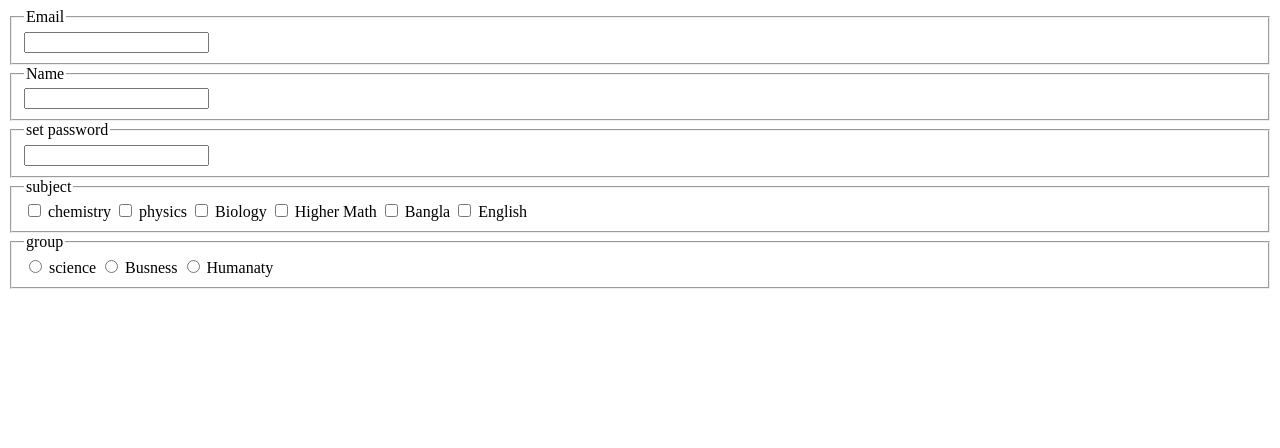
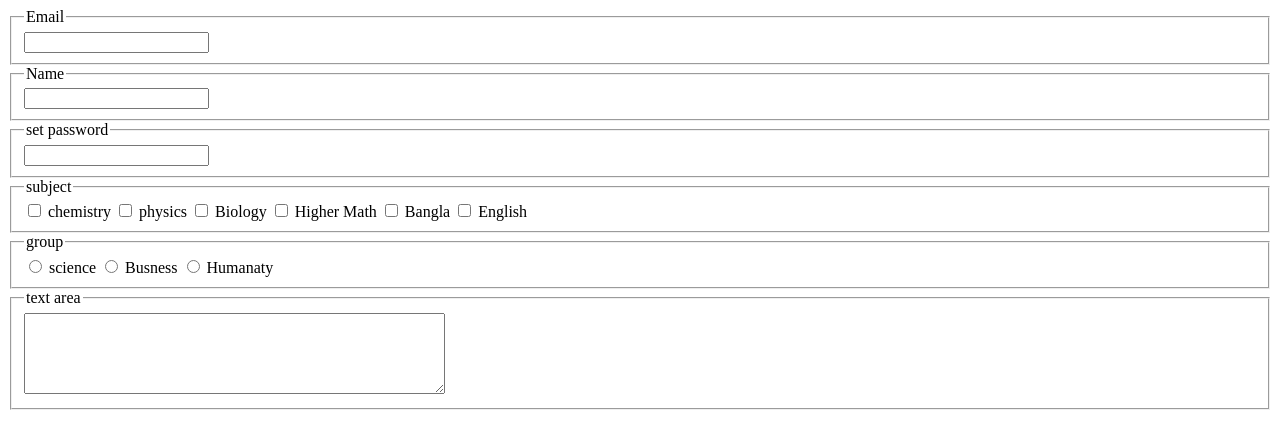
Before and after one commit to faysil-amin/form, a plain HTML site: page index.html in a window 1280 px wide. Drawn offline with Linux system fonts and the light colour scheme.

Commit message:
add textarea ,form comment

```diff
--- a/index.html
+++ b/index.html
@@ -52,5 +52,10 @@
         <input type="radio" name="group" id="Humanaty">
         <label for="Humanaty">Humanaty</label>
     </fieldset>
+
+    <fieldset>
+        <legend>text area</legend>
+        <textarea rows="5" cols="50" name="" id=""></textarea>
+    </fieldset>
 </body>
 </html>
```
